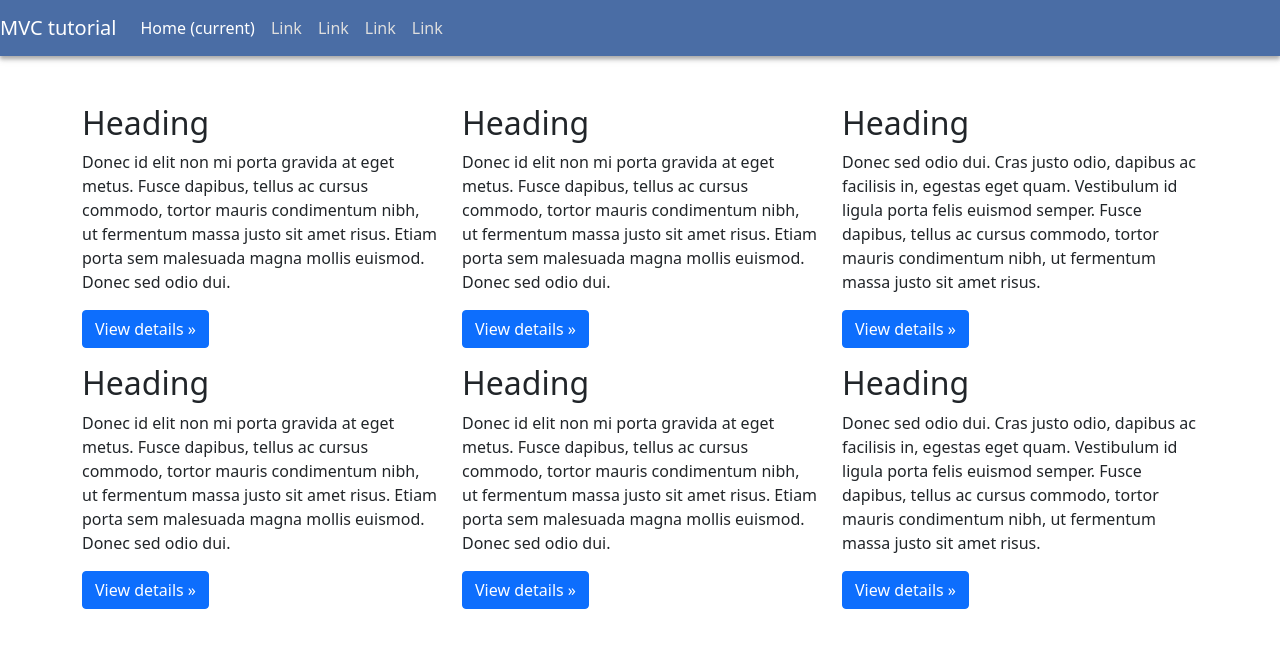
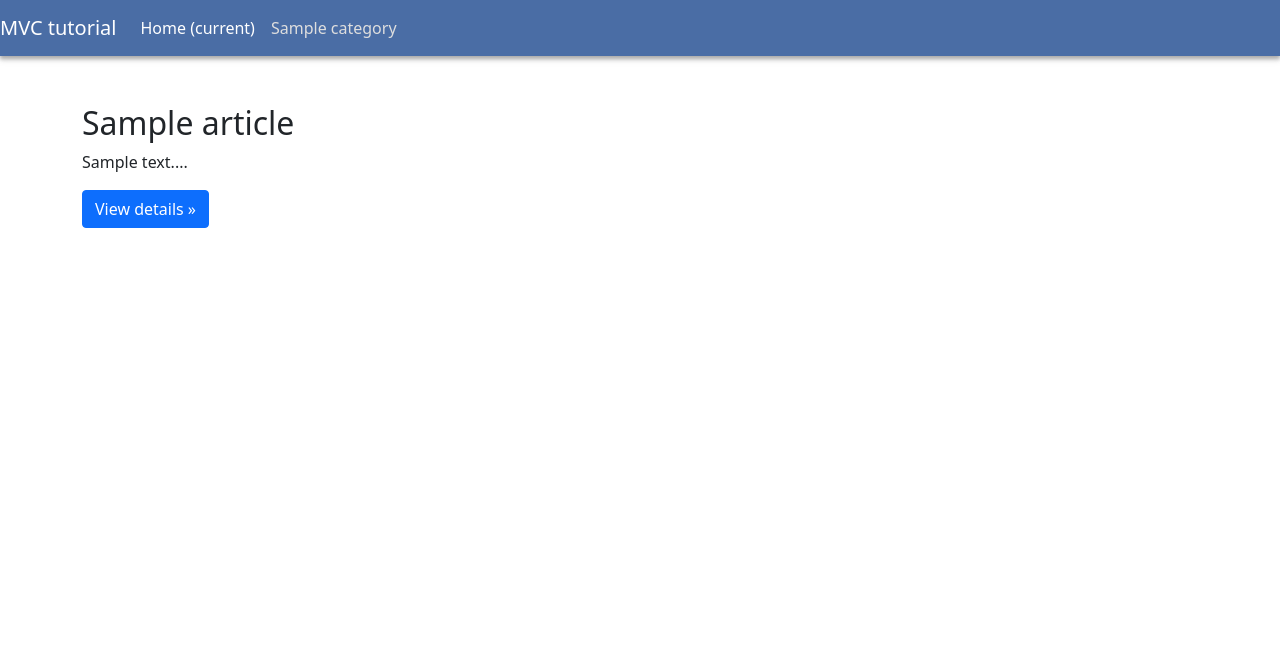
Before and after one commit to yazdancode/mvc-php, a PHP site: page /mvc/ in a window 1280 px wide. Shown: the top 648 px of the page. Run offline with PHP 8.4, Linux system fonts and the light colour scheme; tables that the repository leaves empty or names only in its code hold one stand-in row (values such as "Sample post").

Commit message:
template

```diff
--- a/application/controllers/Home.php
+++ b/application/controllers/Home.php
@@ -22,7 +22,7 @@ class Home extends Controller
         $category = $categoryModel->find($id);
         $articles = $categoryModel->articles($id);
 
-        $this->view('app.index', compact('categories', 'articles', 'category'));
+        $this->view('app.category', compact('categories', 'articles', 'category'));
     }
 
     public function show($id): void
@@ -30,6 +30,6 @@ class Home extends Controller
         $categories = (new Category())->all();
         $article = (new Article())->find($id);
 
-        $this->view('app.index', compact('categories', 'article'));
+        $this->view('app.show', compact('categories', 'article'));
     }
 }
--- a/application/view/app/index.php
+++ b/application/view/app/index.php
@@ -1,37 +1,19 @@
-<?php $this->include("app.layouts.header");  ?>
-<section class="container my-5">
-    <section class="row">
-        <section class="col-md-4">
-            <h2>Heading</h2>
-            <p>Donec id elit non mi porta gravida at eget metus. Fusce dapibus, tellus ac cursus commodo, tortor mauris condimentum nibh, ut fermentum massa justo sit amet risus. Etiam porta sem malesuada magna mollis euismod. Donec sed odio dui. </p>
-            <p><a class="btn btn-primary" href="detail.html" role="button">View details »</a></p>
-        </section>
-        <!-- تکرار 5 بخش دیگر مشابه -->
-        <section class="col-md-4">
-            <h2>Heading</h2>
-            <p>Donec id elit non mi porta gravida at eget metus. Fusce dapibus, tellus ac cursus commodo, tortor mauris condimentum nibh, ut fermentum massa justo sit amet risus. Etiam porta sem malesuada magna mollis euismod. Donec sed odio dui. </p>
-            <p><a class="btn btn-primary" href="detail.html" role="button">View details »</a></p>
-        </section>
-        <section class="col-md-4">
-            <h2>Heading</h2>
-            <p>Donec sed odio dui. Cras justo odio, dapibus ac facilisis in, egestas eget quam. Vestibulum id ligula porta felis euismod semper. Fusce dapibus, tellus ac cursus commodo, tortor mauris condimentum nibh, ut fermentum massa justo sit amet risus.</p>
-            <p><a class="btn btn-primary" href="detail.html" role="button">View details »</a></p>
-        </section>
-        <section class="col-md-4">
-            <h2>Heading</h2>
-            <p>Donec id elit non mi porta gravida at eget metus. Fusce dapibus, tellus ac cursus commodo, tortor mauris condimentum nibh, ut fermentum massa justo sit amet risus. Etiam porta sem malesuada magna mollis euismod. Donec sed odio dui. </p>
-            <p><a class="btn btn-primary" href="detail.html" role="button">View details »</a></p>
-        </section>
-        <section class="col-md-4">
-            <h2>Heading</h2>
-            <p>Donec id elit non mi porta gravida at eget metus. Fusce dapibus, tellus ac cursus commodo, tortor mauris condimentum nibh, ut fermentum massa justo sit amet risus. Etiam porta sem malesuada magna mollis euismod. Donec sed odio dui. </p>
-            <p><a class="btn btn-primary" href="detail.html" role="button">View details »</a></p>
-        </section>
-        <section class="col-md-4">
-            <h2>Heading</h2>
-            <p>Donec sed odio dui. Cras justo odio, dapibus ac facilisis in, egestas eget quam. Vestibulum id ligula porta felis euismod semper. Fusce dapibus, tellus ac cursus commodo, tortor mauris condimentum nibh, ut fermentum massa justo sit amet risus.</p>
-            <p><a class="btn btn-primary" href="detail.html" role="button">View details »</a></p>
-        </section>
+<?php $this->include("app.layouts.header", ['categories'=> $categories]); ?>
+    <section class="container my-5">
+        <div class="row">
+            <?php foreach ($articles as $article): ?>
+                <div class="col-md-4 mb-4">
+                    <h2><?= htmlspecialchars($article['title'], ENT_QUOTES, 'UTF-8') ?></h2>
+                    <p><?= htmlspecialchars(substr($article['body'], 0, 120), ENT_QUOTES, 'UTF-8') ?>...</p>
+                    <p>
+                        <a class="btn btn-primary"
+                           href="<?= $this->url('home/show/' . (int)$article['id']) ?>"
+                           role="button">
+                            View details »
+                        </a>
+                    </p>
+                </div>
+            <?php endforeach; ?>
+        </div>
     </section>
-</section>
 <?php $this->include("app.layouts.footer"); ?>
--- a/application/view/app/layouts/footer.php
+++ b/application/view/app/layouts/footer.php
@@ -1,5 +1,5 @@
 </section>
-<script src="js/jquery.min.js"></script>
-<script src="js/bootstrap.min.js"></script>
+<script src="<?php $this->asset('js/jquery.min.js'); ?>"></script>
+<script src="<?php $this->asset('js/bootstrap.min.js');?>"></script>
 </body>
 </html>
--- a/application/view/app/layouts/header.php
+++ b/application/view/app/layouts/header.php
@@ -4,14 +4,14 @@
     <meta charset="UTF-8">
     <meta name="viewport" content="width=device-width, initial-scale=1">
     <title>mvc</title>
-    <link rel="stylesheet" href="css/bootstrap.min.css" media="all" type="text/css">
-    <link rel="stylesheet" href="css/style.css" media="all" type="text/css">
+    <link rel="stylesheet" href="<?php $this->asset('css/bootstrap.min.css');?>" media="all" type="text/css">
+    <link rel="stylesheet" href="<?php $this->asset('css/style.css');?>" media="all" type="text/css">
 </head>
 <body>
 <section id="app">
 
     <nav class="navbar navbar-expand-lg navbar-dark bg-blue">
-        <a class="navbar-brand" href="index.html">MVC tutorial</a>
+        <a class="navbar-brand" href="<?php echo $this->url('panel');?>">MVC tutorial</a>
         <button class="navbar-toggler" type="button" data-toggle="collapse" data-target="#navbarSupportedContent" aria-controls="navbarSupportedContent" aria-expanded="false" aria-label="Toggle navigation">
             <span class="navbar-toggler-icon"></span>
         </button>
@@ -19,20 +19,13 @@
         <div class="collapse navbar-collapse" id="navbarSupportedContent">
             <ul class="navbar-nav mr-auto">
                 <li class="nav-item active">
-                    <a class="nav-link" href="index.html">Home <span class="sr-only">(current)</span></a>
+                    <a class="nav-link" href="<?php echo $this->url('home');?>">Home <span class="sr-only">(current)</span></a>
                 </li>
+                <?php foreach ($categories as $category){?>
                 <li class="nav-item">
-                    <a class="nav-link" href="category.html">Link</a>
+                    <a class="nav-link" href="<?php echo $this->url('home/category/'.$category['id']);?>"><?php echo $category['title'];?></a>
                 </li>
-                <li class="nav-item">
-                    <a class="nav-link" href="category.html">Link</a>
-                </li>
-                <li class="nav-item">
-                    <a class="nav-link" href="category.html">Link</a>
-                </li>
-                <li class="nav-item">
-                    <a class="nav-link" href="category.html">Link</a>
-                </li>
+                <?php }?>
             </ul>
         </div>
     </nav>
```
Also changed, not shown: application/view/app/show.php (renamed from application/view/app/detail.php).
